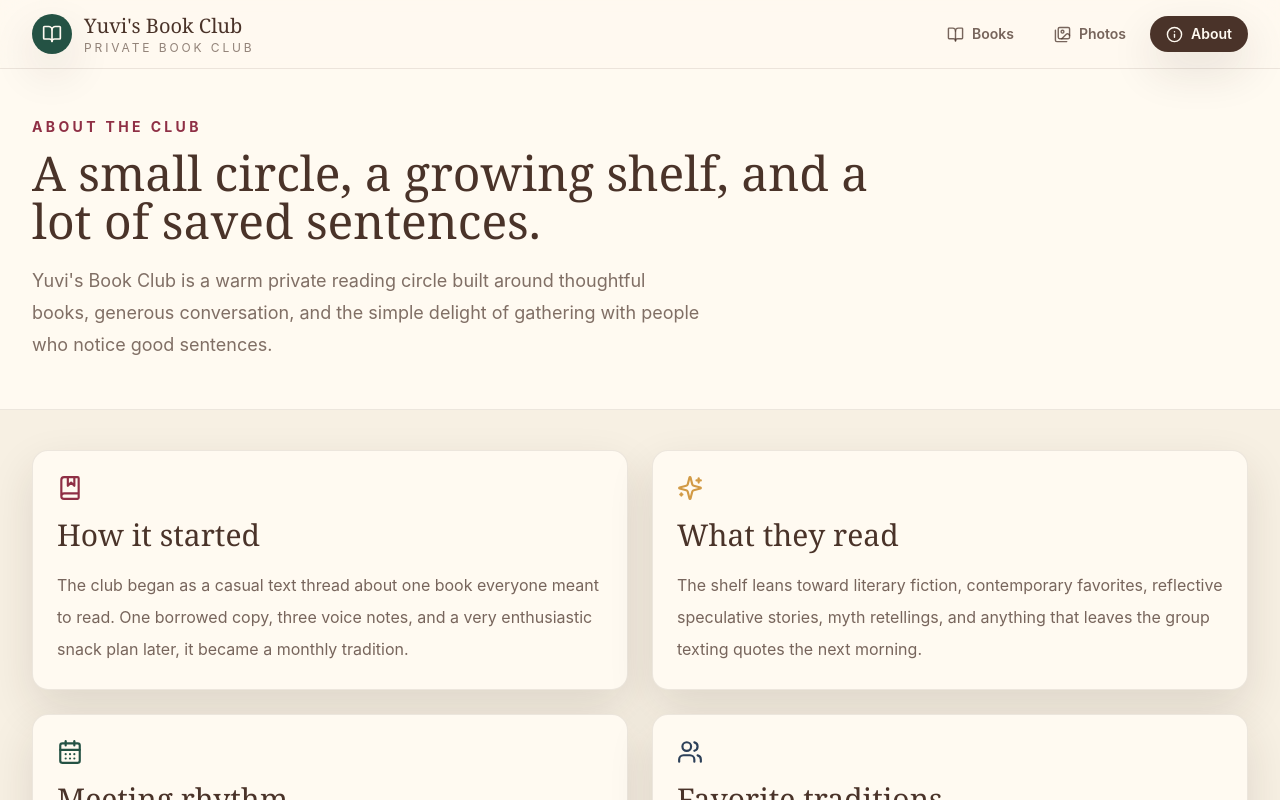
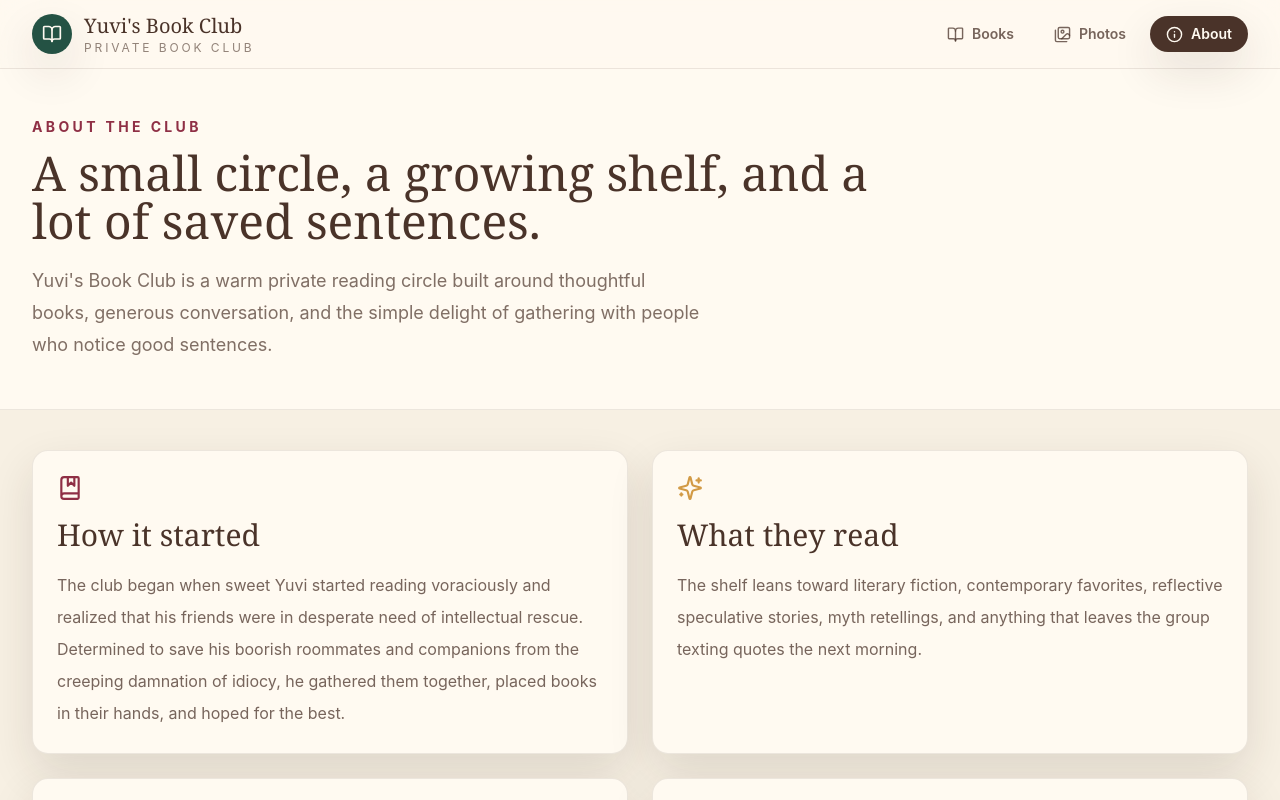
Before and after one commit to Shlok-Joseph-Paul/Yuvis-book-club, a React (Vite) app: page /about in a window 1280 px wide. Shown: the top 800 px of the page. Built offline with nearby package versions, Linux system fonts and the light colour scheme.

Commit message:
Update about page origin story

```diff
--- a/src/data/siteConfig.ts
+++ b/src/data/siteConfig.ts
@@ -10,7 +10,7 @@ export const siteConfig: SiteConfig = {
     intro:
       "Yuvi's Book Club is a warm private reading circle built around thoughtful books, generous conversation, and the simple delight of gathering with people who notice good sentences.",
     howStarted:
-      'The club began as a casual text thread about one book everyone meant to read. One borrowed copy, three voice notes, and a very enthusiastic snack plan later, it became a monthly tradition.',
+      'The club began when sweet Yuvi started reading voraciously and realized that his friends were in desperate need of intellectual rescue. Determined to save his boorish roommates and companions from the creeping damnation of idiocy, he gathered them together, placed books in their hands, and hoped for the best.',
     readingTaste:
       'The shelf leans toward literary fiction, contemporary favorites, reflective speculative stories, myth retellings, and anything that leaves the group texting quotes the next morning.',
     meetingRhythm:
```
